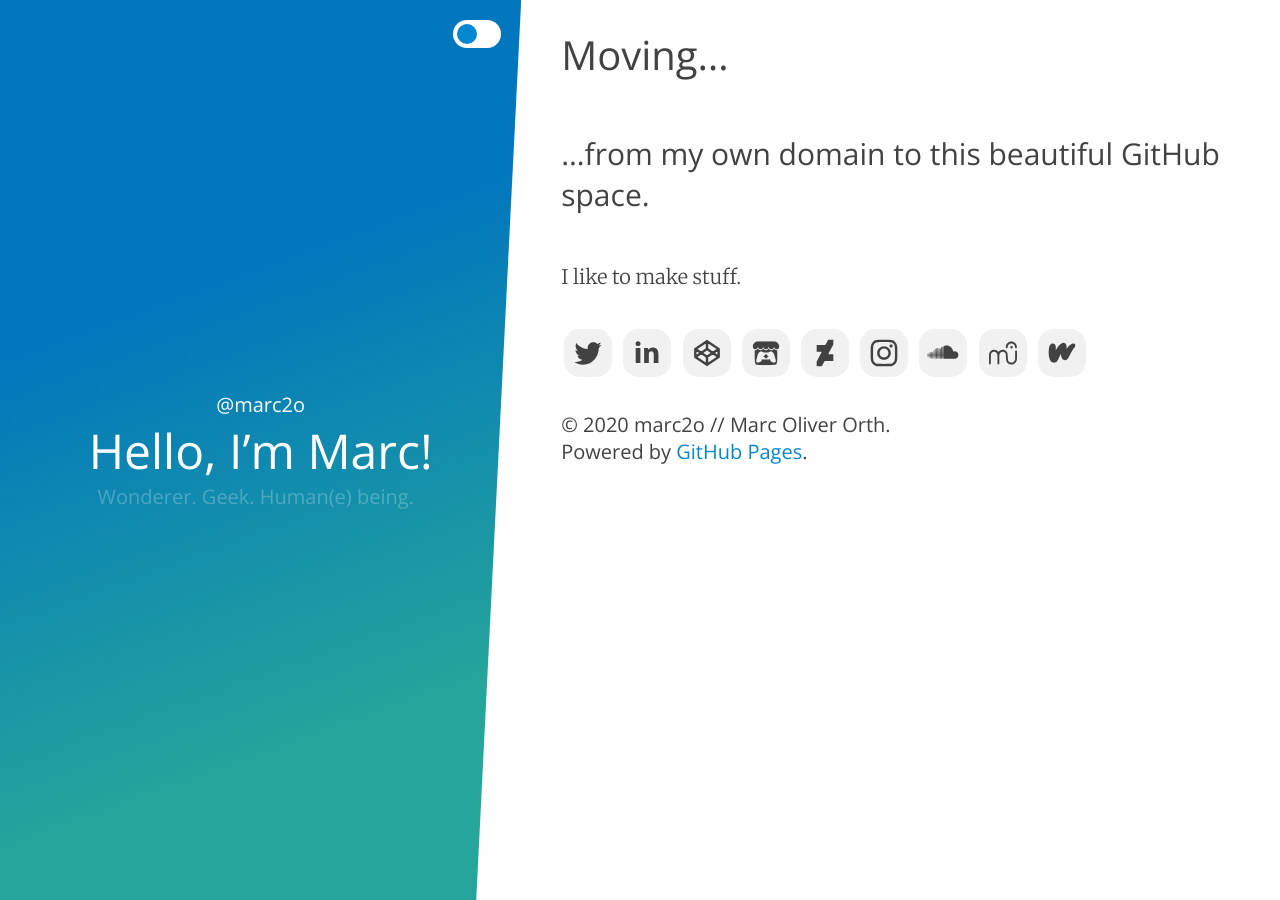
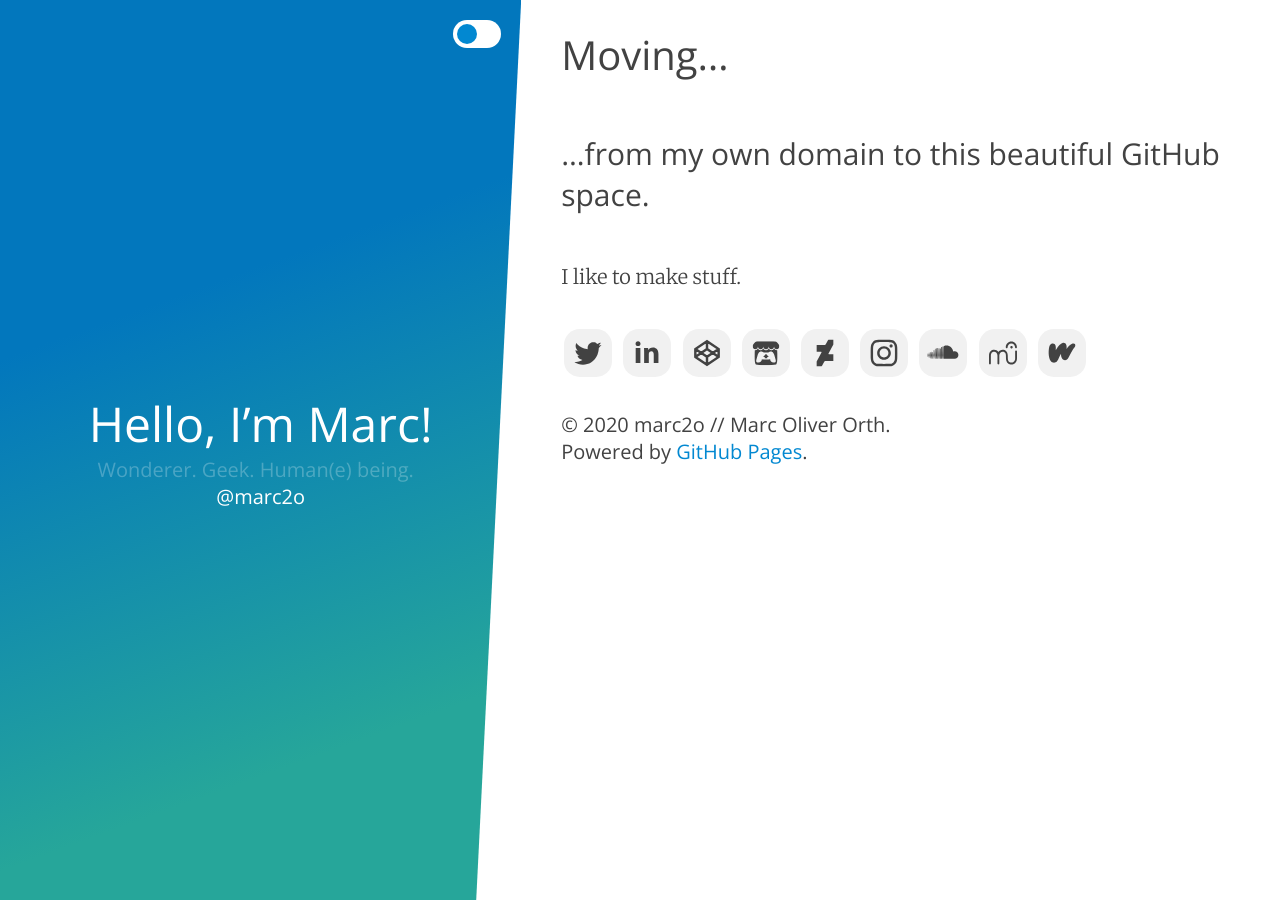
Before and after one commit to marc2o/marc2o.github.io, a Jekyll site: the page built from index.md, in a window 1280 px wide. Built offline with Jekyll 4.4.1, drawn with Linux system fonts in a browser that asks for light colours.

Commit message:
Update index.html

```diff
--- a/_layouts/index.html
+++ b/_layouts/index.html
@@ -75,7 +75,6 @@
           </g>
         </svg>
       </div>
-      <span class="about">@{{ page.author | default: "marc2o" }}</span>
       <span class="title">{{ page.title | default: site.title | default: site.github.repository_name }}</span>
       <span class="about" id="about_marc2o">
         <span>{{ page.description | default: site.description | default: site.github.project_tagline }}</span>
@@ -85,6 +84,7 @@
         <span hidden class="hidden">Monster Hunter and Pokémon Trainer.</span>
         <span hidden class="hidden">Linguist and semiotician with a doctoral degree.</span>
       </span>
+      <span class="about">@{{ page.author | default: "marc2o" }}</span>
       {% if site.github.is_project_page %}
       <a href="{{ site.github.repository_url }}" class="btn">View on GitHub</a>
       {% endif %}
```
